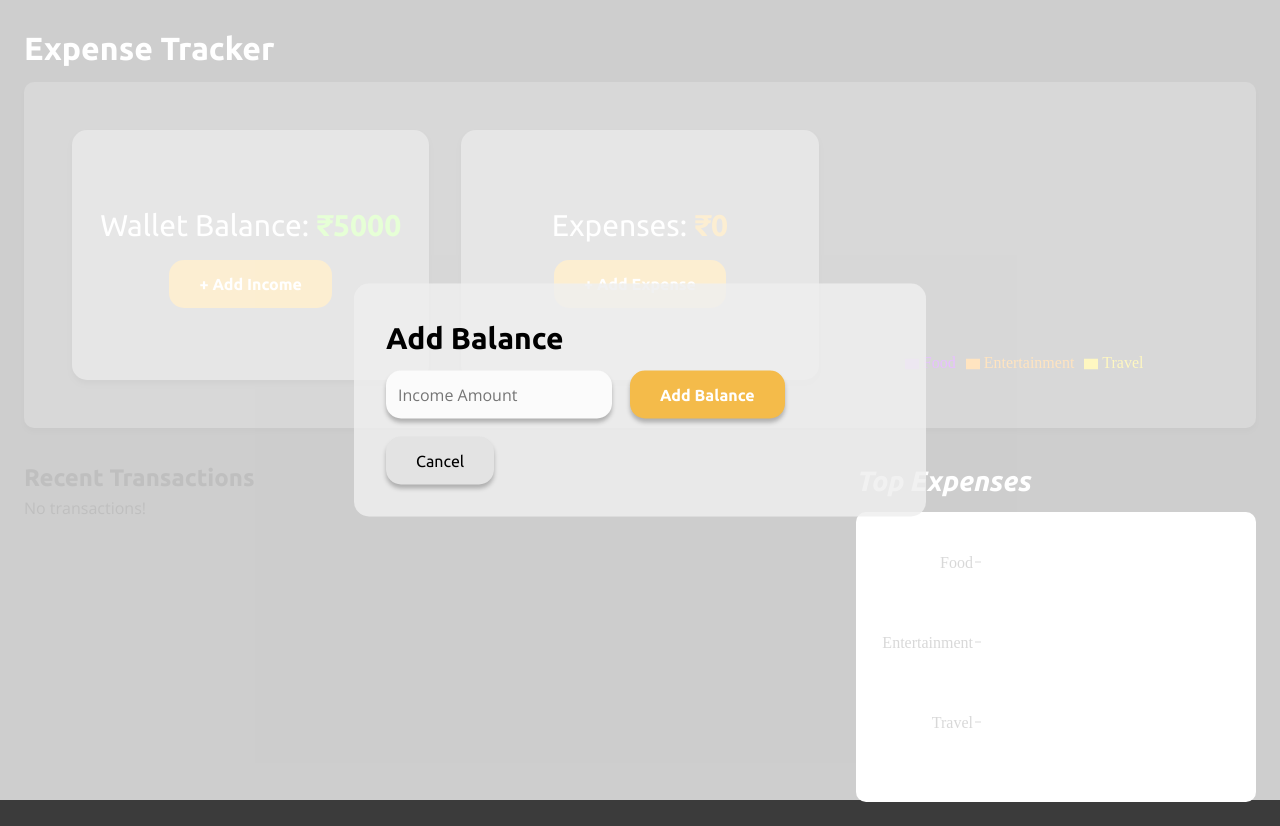
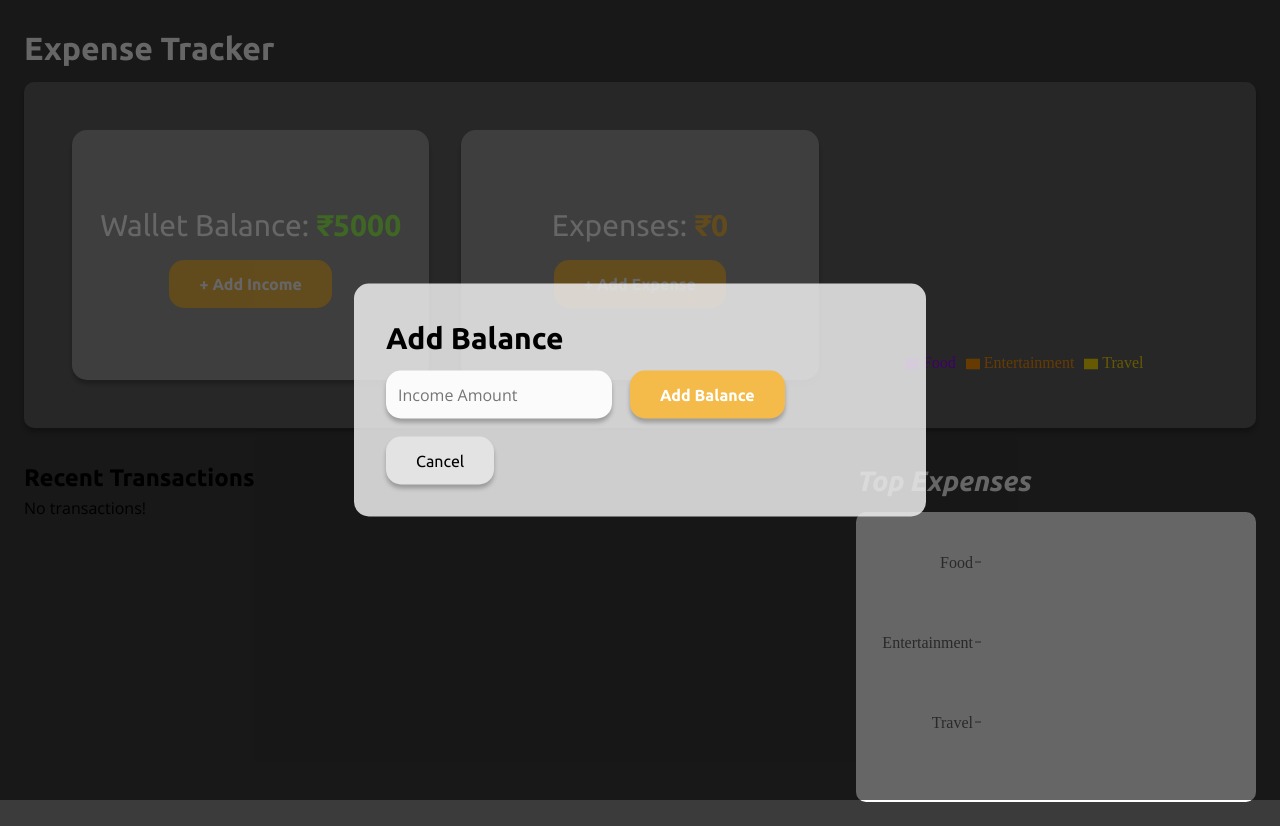
Before and after one commit to Srividhyais/xpensepublic, a React (Create React App) app: page / in a window 1280 px wide. Both pictures are taken after a click on the button "+ Add Income". Built offline with nearby package versions, Linux system fonts and the light colour scheme.

Commit message:
code complete

```diff
--- a/src/components/AddModal.jsx
+++ b/src/components/AddModal.jsx
@@ -4,6 +4,10 @@ ReactModal.setAppElement("#root");
 
 export default function Modal({ isOpen, setIsOpen, children }) {
   const customStyles = {
+    overlay: {
+      backgroundColor: "rgba(0, 0, 0, 0.6)",
+      zIndex: 1000, // Ensure it's above content when shown, but not lingering
+    },
     content: {
       width: "95%",
       maxWidth: "572px",
@@ -24,6 +28,7 @@ export default function Modal({ isOpen, setIsOpen, children }) {
       isOpen={isOpen}
       onRequestClose={() => setIsOpen(false)}
       shouldCloseOnOverlayClick={true}
+      shouldCloseOnEsc={true}
       style={customStyles}
     >
       {children}
```
